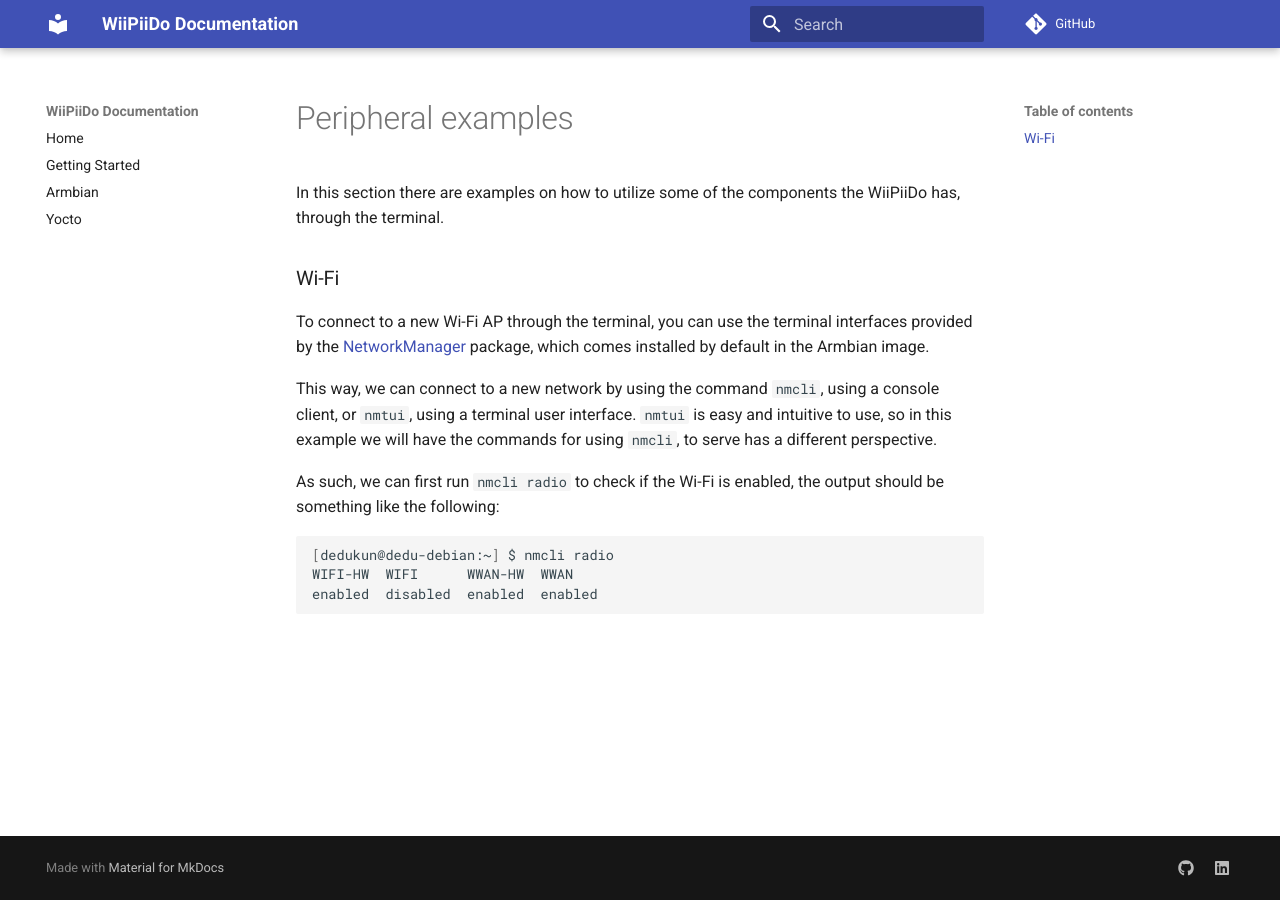
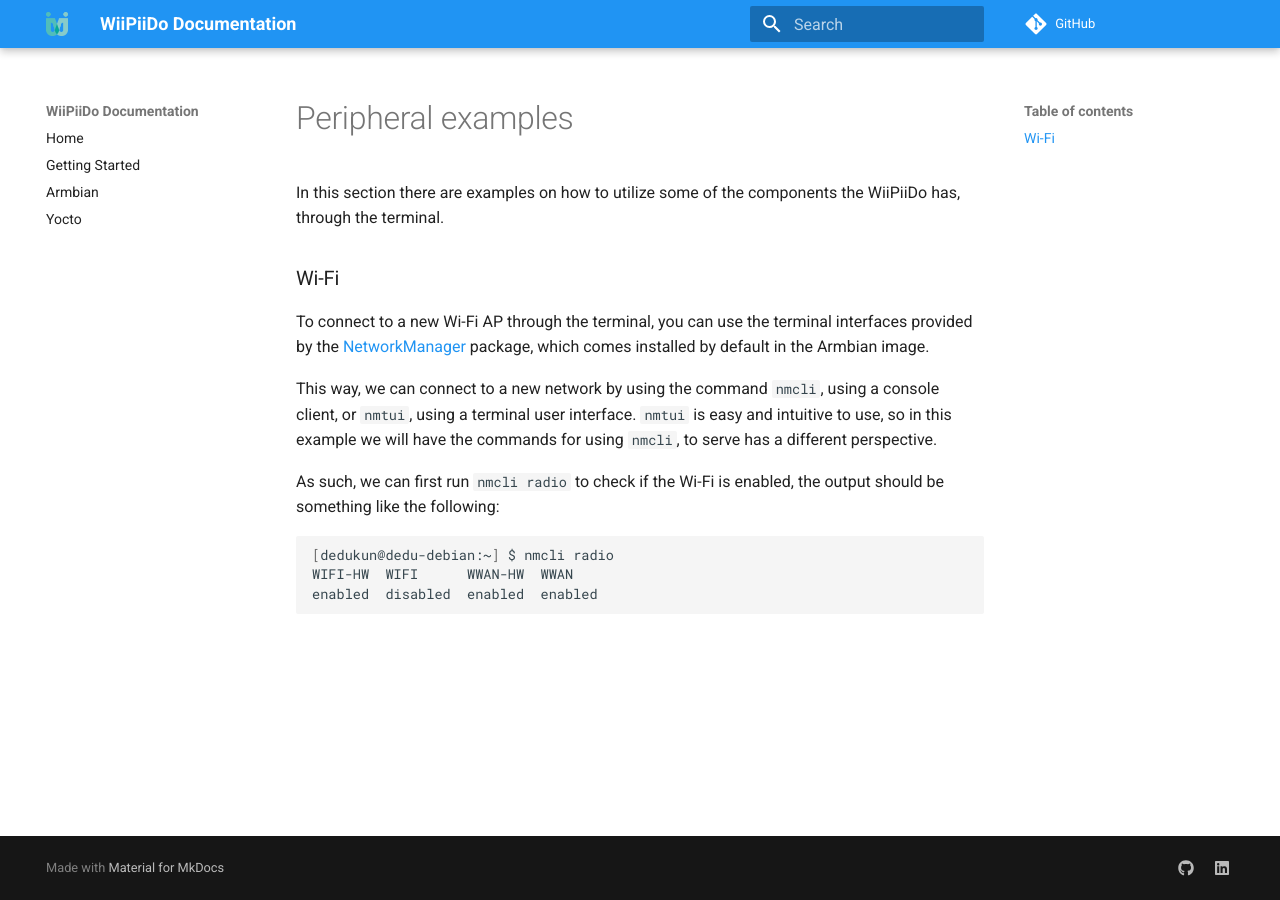
Before and after one commit to Globaltronic/wiipiido-docs, an MkDocs documentation site: the page built from docs/peripheral-examples.md, in a window 1280 px wide. Built offline with MkDocs 1.6.1 and Material for MkDocs 9.7.7, drawn with Linux system fonts in a browser that asks for light colours; comment, search, counter and statistics services are not loaded.

Commit message:
Update icon + changed theme colors

```diff
--- a/mkdocs.yml
+++ b/mkdocs.yml
@@ -2,11 +2,11 @@
 repo_url: https://github.com/globaltronic/wiipiido-docs
 theme:
   name: 'material'
-  # logo: 'https://external-content.duckduckgo.com/ip3/www.globaltronic.pt.ico'
-  # favicon: 'docs/img/WIIPIIDO_LOGO.ico'
+  logo: 'https://github.com/Globaltronic/wiipiido-docs/raw/master/docs/img/WIIPIIDO_LOGO.ico'
+  favicon: 'https://github.com/Globaltronic/wiipiido-docs/raw/master/docs/img/WIIPIIDO_LOGO.ico'
   palette:
-    primary: 'indigo'
-    accent: 'indigo'
+    primary: 'blue'
+    accent: 'teal'
 
 markdown_extensions:
     - admonition
```
Also changed, not shown: docs/img/WIIPIIDO_LOGO.ico.
